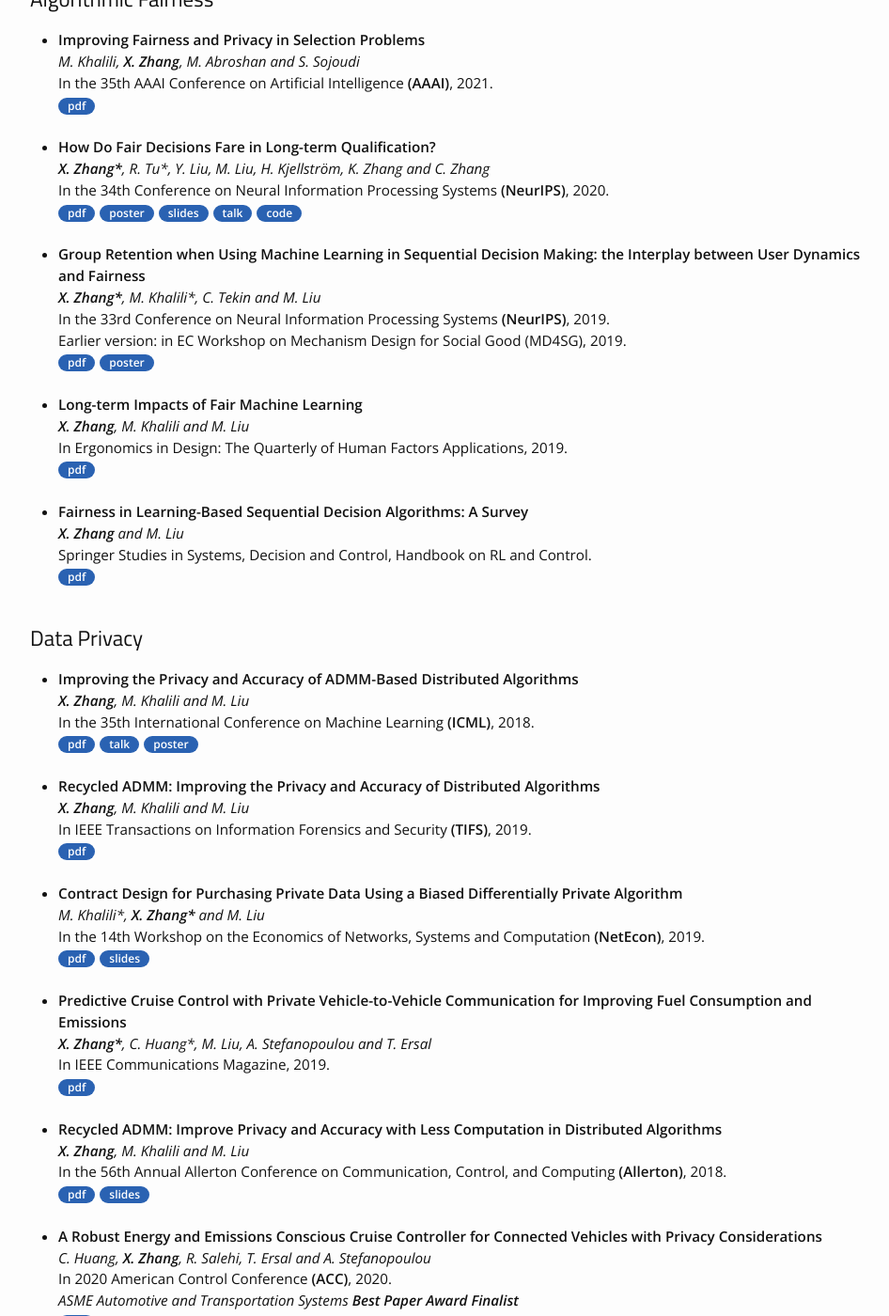
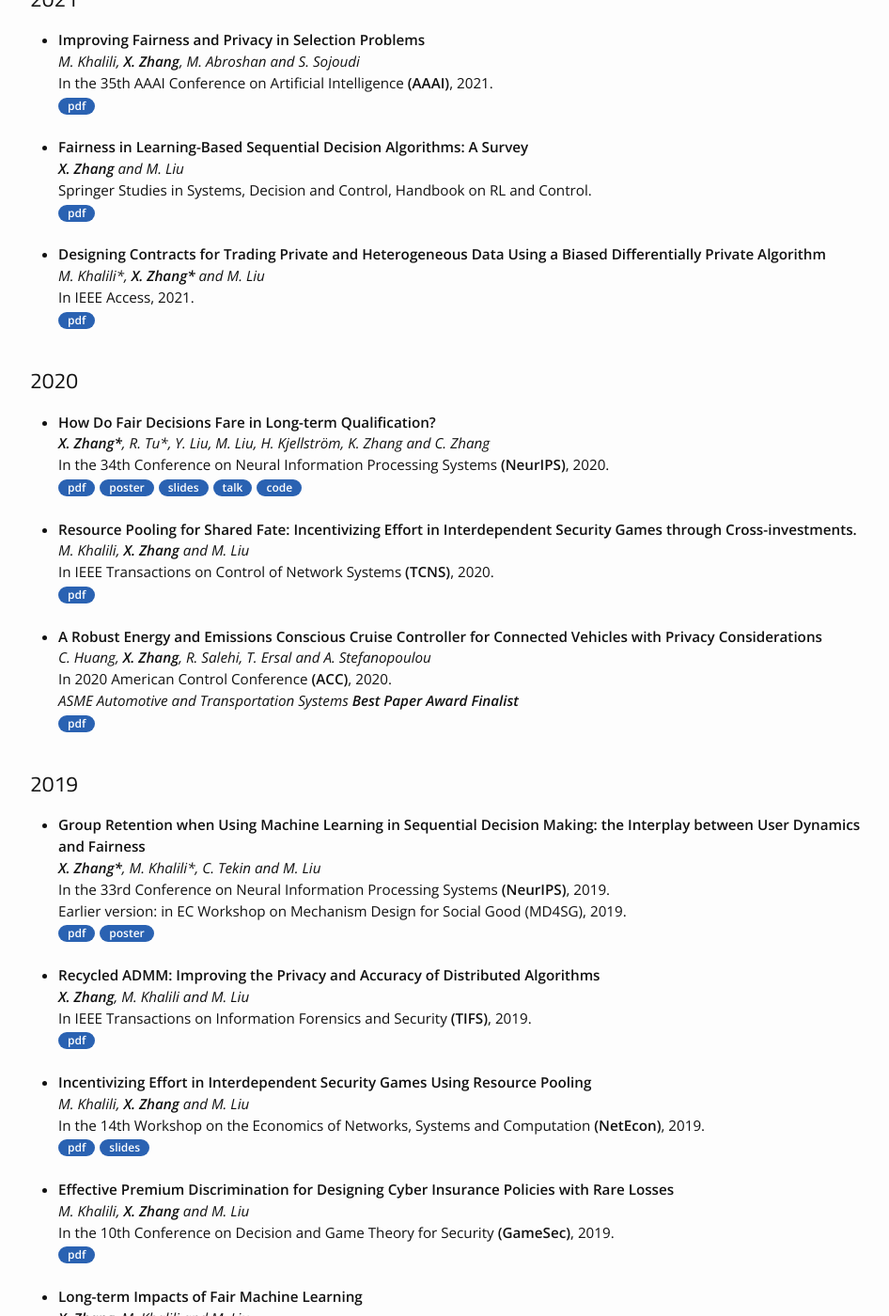
Before and after one commit to xueruzhang/xueruzhang.github.io, a Jekyll site: the page built from publications.md, in a window 1280 px wide and 1400 px high, scrolled down 215 px. Shown: the whole window at 94% size, without its empty margins (163-1109 px from the left). Built offline with Jekyll 4.4.1, drawn with Linux system fonts in a browser that asks for light colours; some of the changed text lies outside the part shown.

Commit message:
message accompanying my updates

```diff
--- a/_data/menu.yml
+++ b/_data/menu.yml
@@ -6,9 +6,6 @@
 #  href: "/research/"
 
 
-
-- title: "Talk"
-  href: "/talk/"
 
 - title: "Service"
   href: "/service/"
--- a/publications.md
+++ b/publications.md
@@ -6,7 +6,8 @@ title: Publications
 
 Here is my <a href= "https://scholar.google.com/citations?user=PNBO_a4AAAAJ&hl=en">Google Scholar</a> page.
 
-<h2>Algorithmic Fairness</h2>
+
+<h2>2021</h2>
 <ul>
 	<li>
 		<b>Improving Fairness and Privacy in Selection Problems</b><br>
@@ -15,12 +16,48 @@ Here is my <a href= "https://scholar.google.com/citations?user=PNBO_a4AAAAJ&hl=e
 		<a href="aaai21.pdf"><div class="color-button">pdf</div></a>
 	</li><br>
 	<li>
+		<b>Fairness in Learning-Based Sequential Decision Algorithms: A Survey</b><br>
+		<i><b>X. Zhang</b> and M. Liu</i><br>
+		Springer Studies in Systems, Decision and Control, Handbook on RL and Control.<br>
+		<a href="fairness-survey.pdf"><div class="color-button">pdf</div></a>
+	</li><br>
+	<li>
+		<b>Designing Contracts for Trading Private and Heterogeneous Data Using a Biased Differentially Private Algorithm
+</b><br>
+		<i>M. Khalili*, <b>X. Zhang*</b> and M. Liu</i><br>
+		In IEEE Access, 2021.<br>
+		<a href="access.pdf"><div class="color-button">pdf</div></a>
+	</li><br>
+
+</ul>
+
+<h2>2020</h2>
+<ul>
+	<li>
 		<b>How Do Fair Decisions Fare in Long-term Qualification?</b><br>
 		<i><b>X. Zhang*</b>, R. Tu*, Y. Liu, M. Liu, H. Kjellström, K. Zhang and C. Zhang</i><br>
 		In the 34th Conference on Neural Information Processing Systems <b>(NeurIPS)</b>, 2020.<br>
 		<a href="neurips20.pdf"><div class="color-button">pdf</div></a><a href="poster/neurips20.pdf"><div class="color-button">poster</div></a><a href="slides/neurips20.pdf"><div class="color-button">slides</div></a><a href="talk/neurips20.m4v"><div class="color-button">talk</div></a><a href="https://github.com/TURuibo/long-term-impact-of-fairness-constraints"><div class="color-button">code</div></a>
 	</li><br>
 	<li>
+		<b>Resource Pooling for Shared Fate: Incentivizing Effort in Interdependent Security Games through Cross-investments.</b><br>
+		<i>M. Khalili, <b>X. Zhang</b> and M. Liu</i><br>
+		In IEEE Transactions on Control of Network Systems <b>(TCNS)</b>, 2020.<br>
+		<a href="TCNS.pdf"><div class="color-button">pdf</div></a>
+	</li><br>
+	<li>
+		<b>A Robust Energy and Emissions Conscious Cruise Controller for Connected Vehicles with Privacy Considerations
+</b><br>
+		<i>C. Huang, <b>X. Zhang</b>, R. Salehi, T. Ersal and A. Stefanopoulou </i><br>
+		In 2020 American Control Conference <b>(ACC)</b>, 2020.<br>
+		<i>ASME Automotive and Transportation Systems <b>Best Paper Award Finalist</b></i><br>
+		<a href="acc.pdf"><div class="color-button">pdf</div></a>
+	</li><br>
+
+</ul>
+
+<h2>2019</h2>
+<ul><li>
 		<b>Group Retention when Using Machine Learning in Sequential Decision Making: the Interplay between User Dynamics and Fairness
 </b><br>
 		<i><b>X. Zhang*</b>, M. Khalili*, C. Tekin and M. Liu</i><br>
@@ -29,34 +66,29 @@ Here is my <a href= "https://scholar.google.com/citations?user=PNBO_a4AAAAJ&hl=e
 		<a href="neurips19.pdf"><div class="color-button">pdf</div></a><a href="poster/neurips19.pdf"><div class="color-button">poster</div></a>
 	</li><br>
 	<li>
-		<b>Long-term Impacts of Fair Machine Learning</b><br>
-		<i><b>X. Zhang</b>, M. Khalili and M. Liu</i><br>
-		In Ergonomics in Design: The Quarterly of Human Factors Applications, 2019.<br>
-		<a href="fairness-article.pdf"><div class="color-button">pdf</div></a>
-	</li><br>
-	<li>
-		<b>Fairness in Learning-Based Sequential Decision Algorithms: A Survey</b><br>
-		<i><b>X. Zhang</b> and M. Liu</i><br>
-		Springer Studies in Systems, Decision and Control, Handbook on RL and Control.<br>
-		<a href="fairness-survey.pdf"><div class="color-button">pdf</div></a>
-	</li><br>
-
-</ul>
-
-<h2>Data Privacy</h2>
-<ul>
-	<li>
-		<b>Improving the Privacy and Accuracy of ADMM-Based Distributed Algorithms</b><br>
-		<i><b>X. Zhang</b>, M. Khalili and M. Liu</i><br>
-		In the 35th International Conference on Machine Learning <b>(ICML)</b>, 2018.<br>
-		<a href="icml18.pdf"><div class="color-button">pdf</div></a><a href="talk/icml18.mp4"><div class="color-button">talk</div></a><a href="poster/icml.pdf"><div class="color-button">poster</div></a>
-	</li><br>
-	<li>
 		<b>Recycled ADMM: Improving the Privacy and Accuracy of Distributed Algorithms
 </b><br>
 		<i><b>X. Zhang</b>, M. Khalili and M. Liu</i><br>
 		In IEEE Transactions on Information Forensics and Security <b>(TIFS)</b>, 2019.<br>
 		<a href="tifs.pdf"><div class="color-button">pdf</div></a>
+	</li><br>
+		<li>
+		<b>Incentivizing Effort in Interdependent Security Games Using Resource Pooling</b><br>
+		<i>M. Khalili, <b>X. Zhang</b> and M. Liu</i><br>
+		In the 14th Workshop on the Economics of Networks, Systems and Computation <b>(NetEcon)</b>, 2019. <br>
+		<a href="netecon-resource.pdf"><div class="color-button">pdf</div></a><a href="slides/netecon-resource.pdf"><div class="color-button">slides</div></a>
+	</li><br>
+	<li>
+		<b>Effective Premium Discrimination for Designing Cyber Insurance Policies with Rare Losses</b><br>
+		<i>M. Khalili, <b>X. Zhang</b> and M. Liu</i><br>
+		In the 10th Conference on Decision and Game Theory for Security <b>(GameSec)</b>, 2019.<br>
+		<a href="gamesec.pdf"><div class="color-button">pdf</div></a>
+	</li><br>
+	<li>
+		<b>Long-term Impacts of Fair Machine Learning</b><br>
+		<i><b>X. Zhang</b>, M. Khalili and M. Liu</i><br>
+		In Ergonomics in Design: The Quarterly of Human Factors Applications, 2019.<br>
+		<a href="fairness-article.pdf"><div class="color-button">pdf</div></a>
 	</li><br>
 	<li>
 		<b>Contract Design for Purchasing Private Data Using a Biased Differentially Private Algorithm</b><br>
@@ -71,48 +103,21 @@ Here is my <a href= "https://scholar.google.com/citations?user=PNBO_a4AAAAJ&hl=e
 		In IEEE Communications Magazine, 2019.<br>
 		<a href="ieee-communication.pdf"><div class="color-button">pdf</div></a>
 	</li><br>
+</ul>
+
+<h2>2018</h2>
+<ul>
+	<li>
+		<b>Improving the Privacy and Accuracy of ADMM-Based Distributed Algorithms</b><br>
+		<i><b>X. Zhang</b>, M. Khalili and M. Liu</i><br>
+		In the 35th International Conference on Machine Learning <b>(ICML)</b>, 2018.<br>
+		<a href="icml18.pdf"><div class="color-button">pdf</div></a><a href="talk/icml18.mp4"><div class="color-button">talk</div></a><a href="poster/icml.pdf"><div class="color-button">poster</div></a>
+	</li><br>
 	<li>
 		<b>Recycled ADMM: Improve Privacy and Accuracy with Less Computation in Distributed Algorithms</b><br>
 		<i><b>X. Zhang</b>, M. Khalili and M. Liu</i><br>
 		In the 56th Annual Allerton Conference on Communication, Control, and Computing <b>(Allerton)</b>, 2018.<br>
 		<a href="allerton.pdf"><div class="color-button">pdf</div></a><a href="slides/allerton.pdf"><div class="color-button">slides</div></a>
-	</li><br>
-	<li>
-		<b>A Robust Energy and Emissions Conscious Cruise Controller for Connected Vehicles with Privacy Considerations
-</b><br>
-		<i>C. Huang, <b>X. Zhang</b>, R. Salehi, T. Ersal and A. Stefanopoulou </i><br>
-		In 2020 American Control Conference <b>(ACC)</b>, 2020.<br>
-		<i>ASME Automotive and Transportation Systems <b>Best Paper Award Finalist</b></i><br>
-		<a href="acc.pdf"><div class="color-button">pdf</div></a>
-	</li><br>
-	<li>
-		<b>Designing Contracts for Trading Private and Heterogeneous Data Using a Biased Differentially Private Algorithm
-</b><br>
-		<i>M. Khalili*, <b>X. Zhang*</b> and M. Liu</i><br>
-		In IEEE Access, 2021.<br>
-		<a href="access.pdf"><div class="color-button">pdf</div></a>
-	</li><br>
-</ul>
-
-<h2>Security Economics</h2>
-<ul>
-	<li>
-		<b>Resource Pooling for Shared Fate: Incentivizing Effort in Interdependent Security Games through Cross-investments.</b><br>
-		<i>M. Khalili, <b>X. Zhang</b> and M. Liu</i><br>
-		In IEEE Transactions on Control of Network Systems <b>(TCNS)</b>, 2020.<br>
-		<a href="TCNS.pdf"><div class="color-button">pdf</div></a>
-	</li><br>
-	<li>
-		<b>Incentivizing Effort in Interdependent Security Games Using Resource Pooling</b><br>
-		<i>M. Khalili, <b>X. Zhang</b> and M. Liu</i><br>
-		In the 14th Workshop on the Economics of Networks, Systems and Computation <b>(NetEcon)</b>, 2019. <br>
-		<a href="netecon-resource.pdf"><div class="color-button">pdf</div></a><a href="slides/netecon-resource.pdf"><div class="color-button">slides</div></a>
-	</li><br>
-	<li>
-		<b>Effective Premium Discrimination for Designing Cyber Insurance Policies with Rare Losses</b><br>
-		<i>M. Khalili, <b>X. Zhang</b> and M. Liu</i><br>
-		In the 10th Conference on Decision and Game Theory for Security <b>(GameSec)</b>, 2019.<br>
-		<a href="gamesec.pdf"><div class="color-button">pdf</div></a>
 	</li><br>
 	<li>
 		<b>Public Good Provision Games on Networks with Resource Pooling</b><br>
```
Also changed, not shown: index.html (+8 -4 lines), 2 other files.
